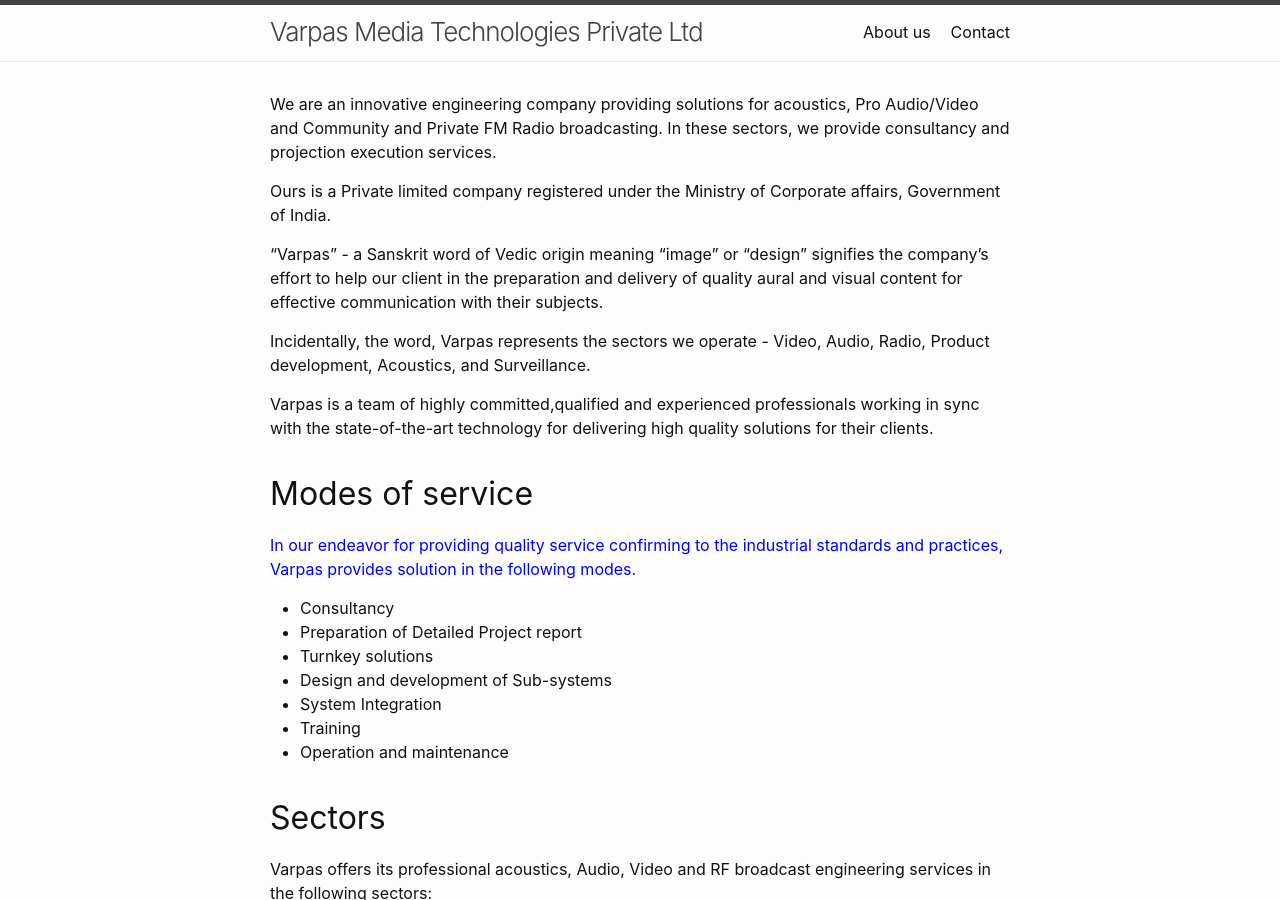
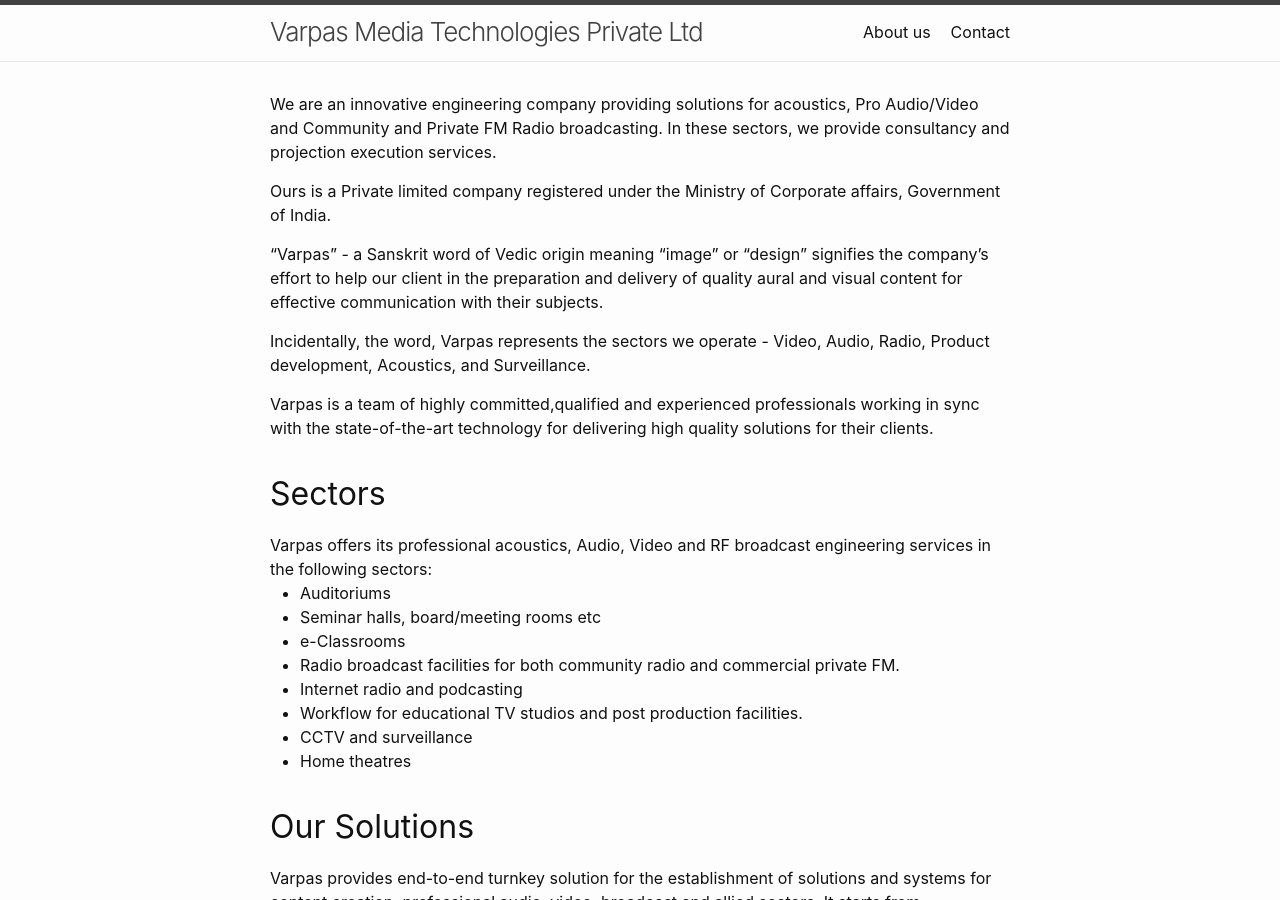
Before and after one commit to VarpasMedia/VarpasMedia.github.io, a Jekyll site: the page built from index.md, in a window 1280 px wide and 900 px high. Built offline with Jekyll 4.4.1, drawn with Linux system fonts in a browser that asks for light colours.

Commit message:
Update home.html

```diff
--- a/_layouts/home.html
+++ b/_layouts/home.html
@@ -29,29 +29,10 @@ layout: default
   </div>
 
 
-  <h1>Modes of service</h1>
-
-    <div class="post-content e-content">
-
-      <p style="color: blue">
-      In our endeavor for providing quality service confirming to the industrial standards and practices, Varpas provides solution in the following modes.
-
-      <ul>
-     <li>Consultancy</li>
-     <li>Preparation of Detailed Project report</li>
-      <li>Turnkey solutions</li>
-      <li> Design and development of Sub-systems</li>
-      <li>System Integration</li>
-      <li>Training</li>
-     <li>Operation and maintenance</li>
-
-  </p>
-    </div>
-
-
 
 
   <h1>Sectors</h1>
+<p style="color: blue">
     <div class="post-content e-content">
       Varpas offers its professional acoustics, Audio, Video and RF broadcast engineering services in the following sectors:
 <ul>
@@ -64,6 +45,7 @@ layout: default
 <li>CCTV and surveillance</li>
 <li>Home theatres</li>
 <ul>
+</p>
     </div>
 
   <h1>Our Solutions</h1>
```
